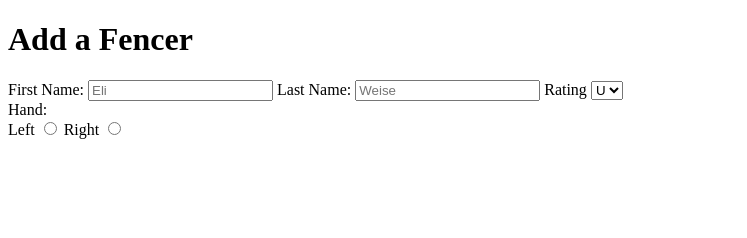
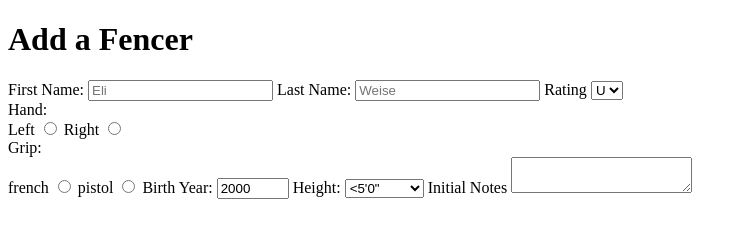
Before and after one commit to eli-Weise/fencing-notebook-web, a plain HTML site: page new-fencer.html in a window 1280 px wide. Shown: the whole page, without its empty margins (0-747 px from the left). Drawn offline with Linux system fonts and the light colour scheme.

Commit message:
Add more elements to new fencer form
Added grip, birthyear, height, and a spot for initial notes

Still need to add CSS

```diff
--- a/new-fencer.html
+++ b/new-fencer.html
@@ -1,10 +1,12 @@
 <!DOCTYPE html>
 <html lang="en">
+
 <head>
   <meta charset="UTF-8">
   <meta name="viewport" content="width=device-width, initial-scale=1.0">
   <title>Document</title>
 </head>
+
 <body>
   <h1>Add a Fencer</h1>
   <form action="somewhere.else" method="post">
@@ -26,6 +28,26 @@
     <input type="radio" id="left" name="hand" value="left">
     <label for="right">Right</label>
     <input type="radio" id="right" name="hand" value="right">
+    <div>Grip: </div>
+    <label for="french">french</label>
+    <input type="radio" id="french" name="grip" value="french">
+    <label for="pistol">pistol</label>
+    <input type="radio" id="pistol" name="grip" value="pistol">
+    <label for="yob">Birth Year:</label>
+    <input type="number" min="1900" max="2099" step="1" value="2000">
+    <label for="height">Height:</label>
+    <select name="height">
+      <option value="l5">&lt;5'0"</option>
+      <option value="5-3">5'0" - 5'3"</option>
+      <option value="3-6">5'3" - 5'6"</option>
+      <option value="6-9">5'6" - 5'9"</option>
+      <option value="9-12">5'9" - 6'0"</option>
+      <option value="6f-3">6'0" - 6'3"</option>
+      <option value="g63">6'3"&lt;</option>
+    </select>
+    <label for="notes">Initial Notes</label>
+    <textarea id="notes" name="notes"></textarea>
   </form>
 </body>
+
 </html>
```
